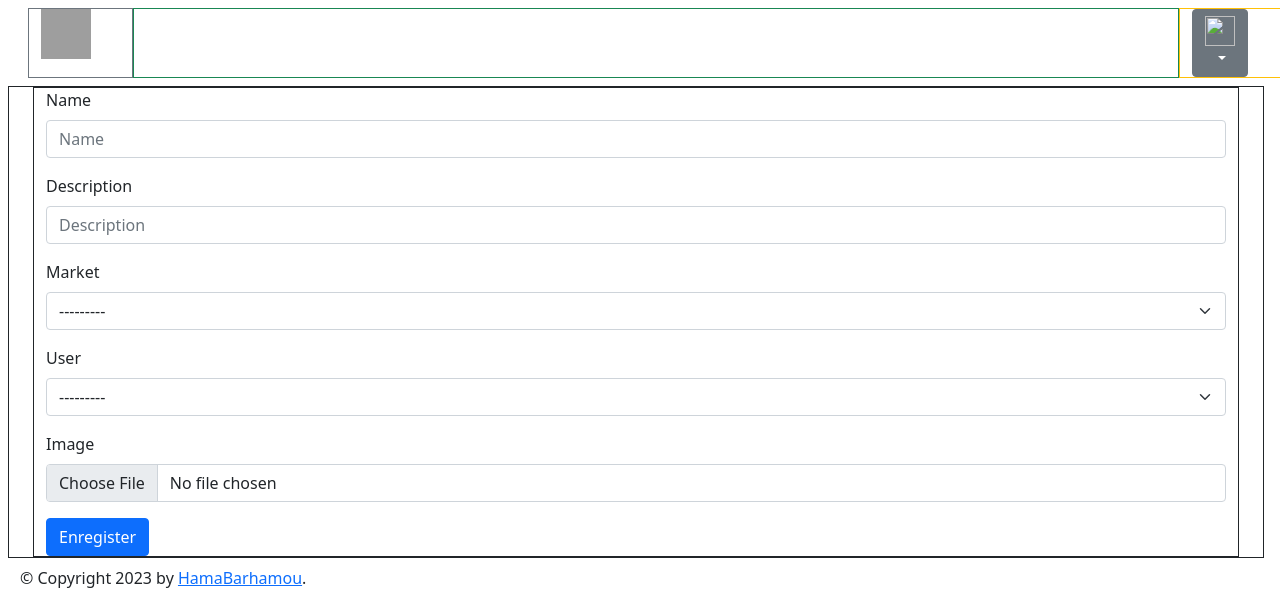
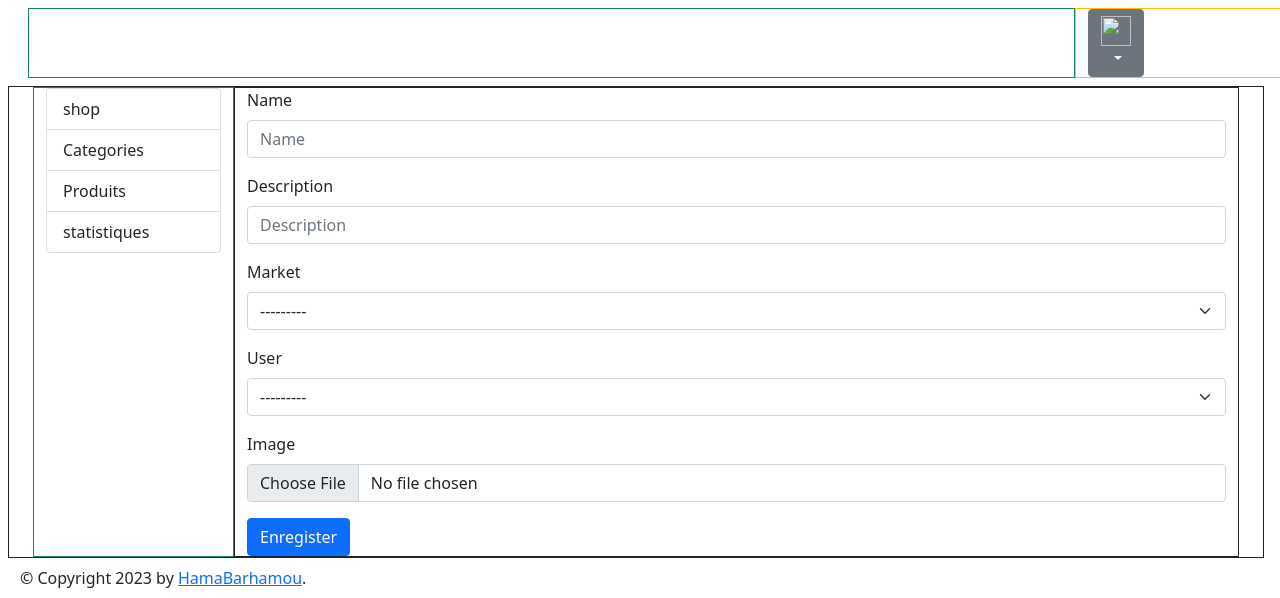
Before and after one commit to HamaBarhamou/Pi_network_Market_Niger, a Django app: template shop/templates/newshop.html in a window 1280 px wide. Shown: the top 598 px of the page. Run offline with Django 4.2, Linux system fonts and the light colour scheme; the template is opened without the code that fills it: values that come from a table or form of the project are taken from there, others are empty; some libraries are stand-ins or nearby versions; grey boxes are pictures that could not be loaded.

Commit message:
reoganisation de template

```diff
--- a/Pi_network_Market_Niger/templates/base.html
+++ b/Pi_network_Market_Niger/templates/base.html
@@ -22,7 +22,7 @@
                 <a href="#" class="link-primary">Articles</a>
                 {% if request.user.is_authenticated %}
                     {% if request.user.fonction == 2 %}
-                        <a href="#" class="link-primary">Dashbord</a>
+                        <a href="{% url 'dashbord' %}" class="link-primary">Dashbord</a>
                     {% endif %}
                     <a href="{% url 'logout' %}" class="link-primary">sign out</a>
                 {% else %}
--- a/Pi_network_Market_Niger/utils.py
+++ b/Pi_network_Market_Niger/utils.py
@@ -1,12 +1,13 @@
 from functools import wraps
 from django.http import HttpResponseRedirect
+
 
 def authors_vendor(function):
   @wraps(function)
   def wrap(request, *args, **kwargs):
         """ accepter la vue uniquement pour les vendeurs """
         print("request.user.fonction: ",request.user.fonction)
-        if request.user.fonction == 2:
+        if request.user.fonction == 2 or request.user.fonction is None:
              return function(request, *args, **kwargs)
         else:
             return HttpResponseRedirect('/')
--- a/shop/templates/dashboard.html
+++ b/shop/templates/dashboard.html
@@ -3,10 +3,7 @@
 {% block body %}
     <div class="container-fluid m-2 h-25" >
         <div class="row">
-            <div class="col-sm border border-secondary">
-                {% load static %}
-                <img src="{% static 'images/logo.png' %}" alt="BACOREX-SARL" style="width:50px;height:50px;">
-            </div>
+
             <div class="col-sm col-10 border border-success">
                 {% block entete %}
 
@@ -22,7 +19,12 @@
 
     <div class="row container-fluid border border-dark ">
         <div class="col-sm col-2 border border-success ">
-            Menu
+            <div class="list-group">
+                <a href="{% url 'newshop' %}" class="list-group-item list-group-item-action"> shop</a>
+                <a href="#" class="list-group-item list-group-item-action"> Categories</a>
+                <a href="#" class="list-group-item list-group-item-action">Produits</a>
+                <a href="#" class="list-group-item list-group-item-action">statistiques</a>
+            </div>
         </div>
 
         <div class="col-sm col-10 border border-dark">
--- a/shop/templates/newshop.html
+++ b/shop/templates/newshop.html
@@ -1,4 +1,4 @@
-{% extends "base2.html" %}
+{% extends "dashboard.html" %}
 
 {% load bootstrap5 %}
 {# Load CSS and JavaScript #}
--- a/shop/views.py
+++ b/shop/views.py
@@ -11,6 +11,7 @@ from Pi_network_Market_Niger.utils import authors_vendor
 
 
 @login_required(login_url='/user/')
+@authors_vendor
 def newshop(request):
     if request.method == "POST":
         form = ShopForm(request.POST)
```
